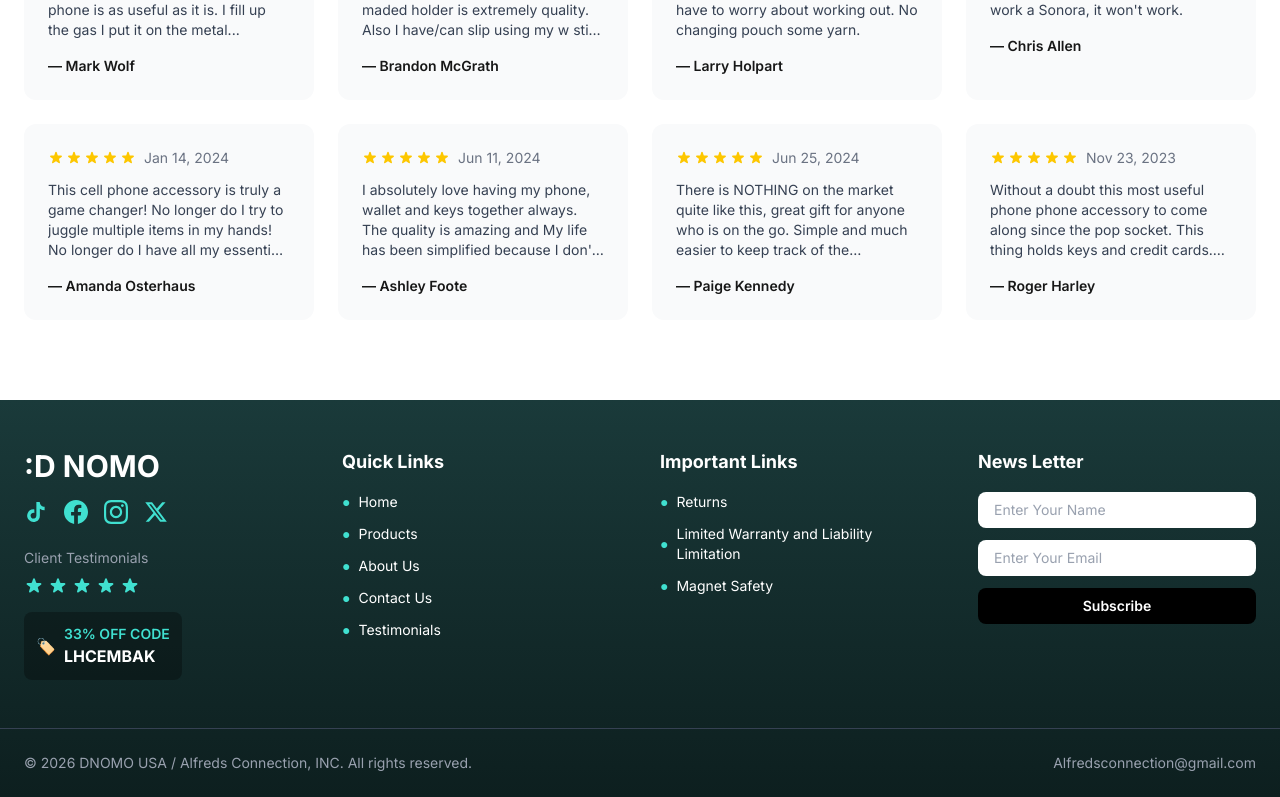
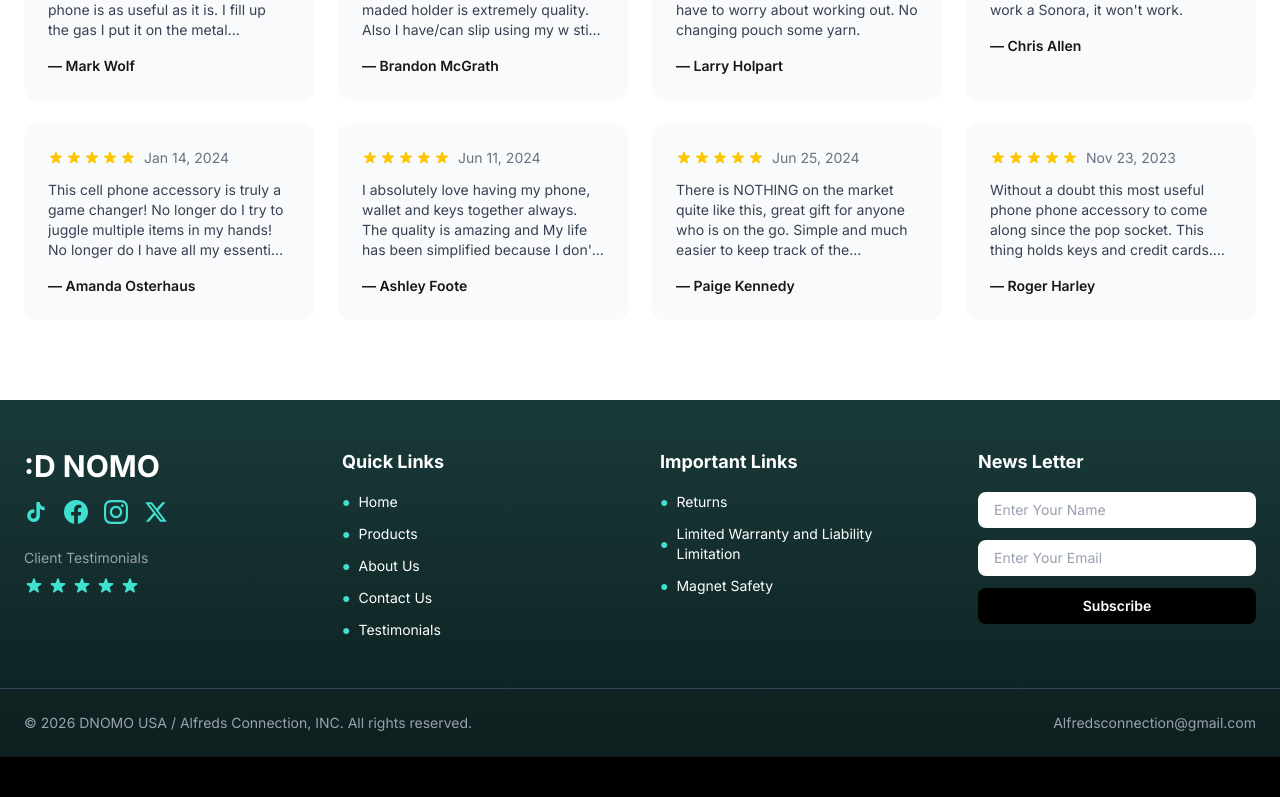
Before and after one commit to setharterburn-arch/dnomo-web, a Next.js app: page / in a window 1280 px wide. Shown: the part 2244-3041 px from the top of the page. After the commit the page ends 3001 px from the top, so only its background shows below. Built offline with nearby package versions, Linux system fonts and the light colour scheme; no server answers; the database is empty.

Commit message:
Remove discount code from footer

```diff
--- a/src/components/Footer.tsx
+++ b/src/components/Footer.tsx
@@ -67,16 +67,6 @@ export default function Footer() {
                             </div>
                         </div>
 
-                        {/* Promo Code */}
-                        <div className="bg-black/30 rounded-lg p-3 inline-block">
-                            <div className="flex items-center gap-2">
-                                <span className="text-[#40E0D0]">🏷️</span>
-                                <div>
-                                    <p className="text-[#40E0D0] text-sm font-semibold">33% OFF CODE</p>
-                                    <p className="font-bold">LHCEMBAK</p>
-                                </div>
-                            </div>
-                        </div>
                     </div>
 
                     {/* Quick Links */}
```
